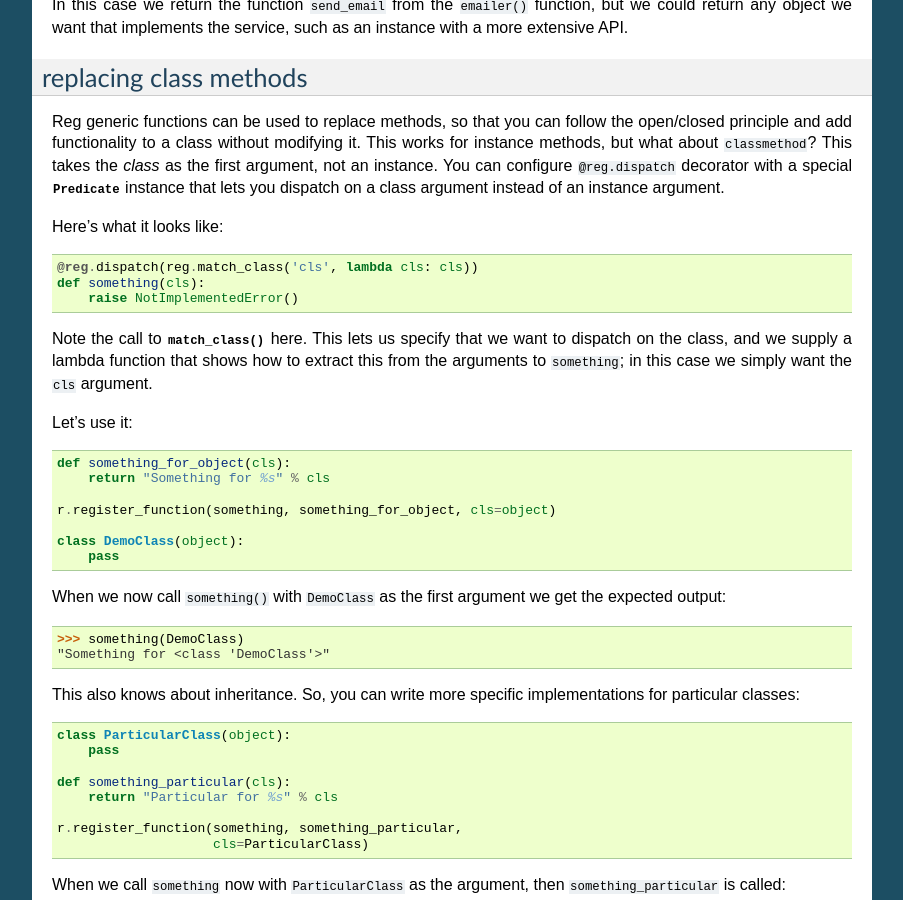
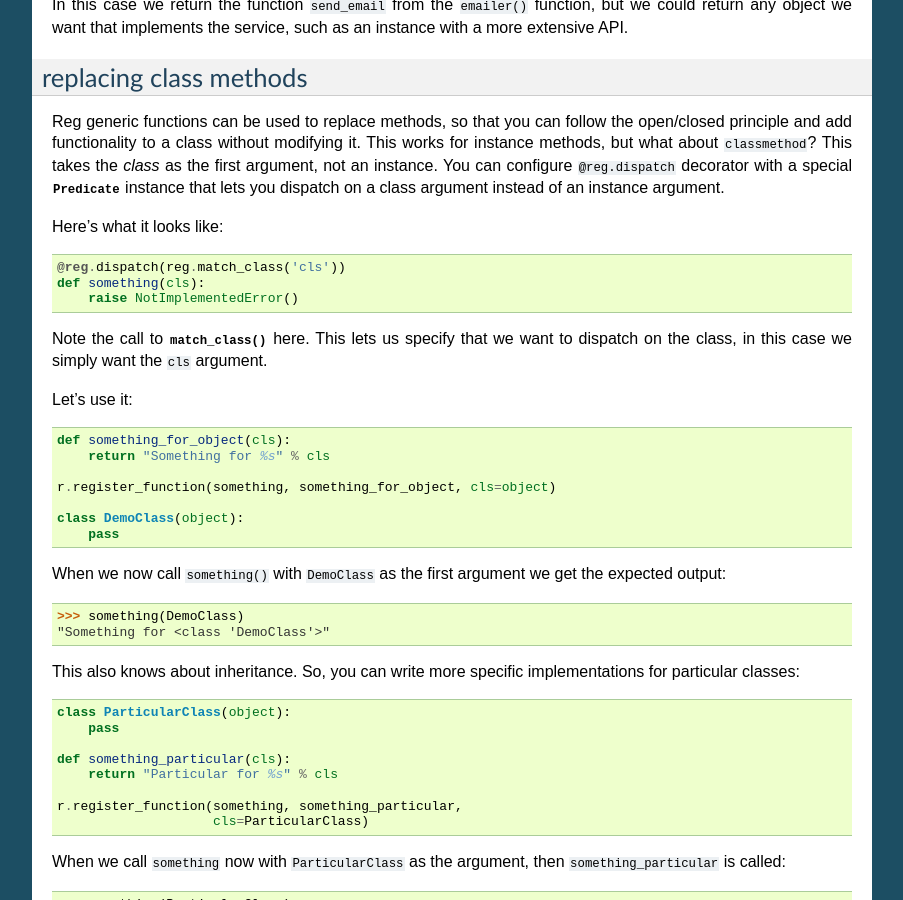
Before and after one commit to morepath/reg, a Sphinx documentation site: the page built from doc/usage.rst, in a window 1280 px wide and 900 px high, scrolled down 11370 px. Shown: the whole window, without its empty margins (198-1101 px from the left). Built offline with Sphinx 7.4.7, drawn with Linux system fonts in a browser that asks for light colours.

Commit message:
Have the match_class predicate use the class of the argument with the given name by default.

```diff
--- a/CHANGES.txt
+++ b/CHANGES.txt
@@ -5,6 +5,9 @@ CHANGES
 ==================
 
 - Include doctests in Tox and Travis.
+
+- Have the ``match_class`` predicate use the class of the argument
+  with the given name by default.
 
 
 0.9.3 (2016-07-18)
--- a/doc/usage.rst
+++ b/doc/usage.rst
@@ -804,14 +804,13 @@ Here's what it looks like:
 
 .. testcode::
 
-  @reg.dispatch(reg.match_class('cls', lambda cls: cls))
+  @reg.dispatch(reg.match_class('cls'))
   def something(cls):
       raise NotImplementedError()
 
 Note the call to :func:`match_class` here. This lets us specify that
-we want to dispatch on the class, and we supply a lambda function that
-shows how to extract this from the arguments to ``something``; in this
-case we simply want the ``cls`` argument.
+we want to dispatch on the class, in this case we simply want the
+``cls`` argument.
 
 Let's use it:
 
```
Also changed, not shown: 2 other files.
